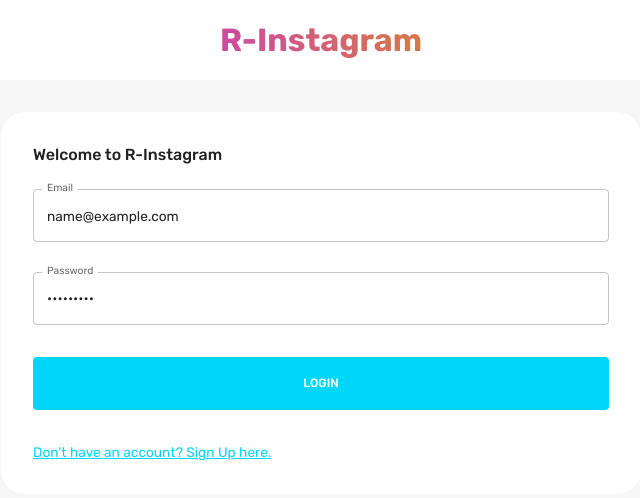
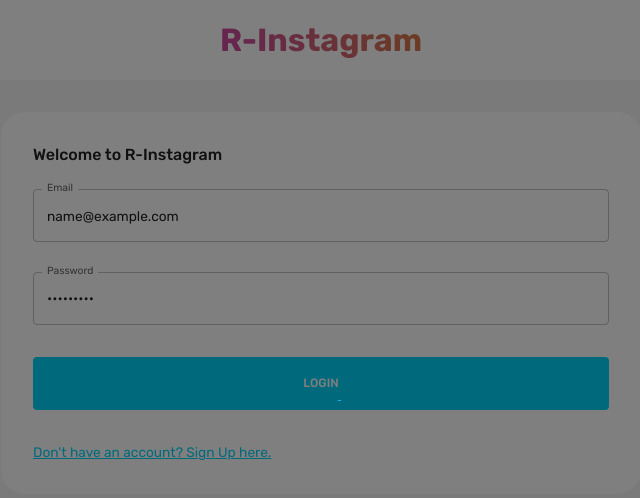
Before and after one commit to iam-riyaz/R-Instagram, a React (Vite) app in the folder Frontend/: page / in a window 1280 px wide. Both pictures are taken after typing "name@example.com", "Sample123" into the empty fields and a click on the button "LOGIN". Shown: the top 498 px of the page, without its empty margins (319-959 px from the left). Built offline with nearby package versions, Linux system fonts and the light colour scheme; no server answers; a web font is replaced by a local one.

Commit message:
loading added in login and signup processes.

```diff
--- a/Frontend/src/components/loading/Loading.jsx
+++ b/Frontend/src/components/loading/BackdropLoading.jsx
@@ -4,21 +4,16 @@ import CircularProgress from '@mui/material/CircularProgress';
 import Button from '@mui/material/Button';
 
 export  function BackdropLoading() {
-  const [open, setOpen] = React.useState(false);
-  const handleClose = () => {
-    setOpen(false);
-  };
-  const handleOpen = () => {
-    setOpen(true);
-  };
+
+
 
   return (
     <div>
-      <Button onClick={handleOpen}>Show backdrop</Button>
+
       <Backdrop
-        sx={{ color: '#fff', zIndex: (theme) => theme.zIndex.drawer + 1 }}
-        open={open}
-        onClick={handleClose}
+        sx={{ color: '#00bfff', zIndex: (theme) => theme.zIndex.drawer + 1 }}
+        open={true}
+
       >
         <CircularProgress color="inherit" />
       </Backdrop>
--- a/Frontend/src/pages/loginPage/Form.jsx
+++ b/Frontend/src/pages/loginPage/Form.jsx
@@ -17,6 +17,7 @@ import Dropzone from "react-dropzone";
 import { FlexBetween } from "../../components/FlexBetween.jsx";
 import { firebaseStorage } from "../../config/firebase.config.js";
 import { getDownloadURL, ref, uploadBytes } from "firebase/storage";
+import { BackdropLoading } from "../../components/loading/BackdropLoading.jsx";
 
 const registerSchema = yup.object().shape({
   firstName: yup.string().required("required"),
@@ -53,11 +54,13 @@ export const Form = () => {
   const { palette } = useTheme();
   const dispatch = useDispatch();
   const navigate = useNavigate();
+  const [isLoading,setIsLoading] = useState(false)
   const isNonMobile = useMediaQuery("(min-width:600px)");
   const isLogin = pageType === "login";
   const isRegister = pageType === "register";
 
   const register = async (values, onSubmitProps) => {
+    setIsLoading(true)
     // this allows us to send form info with image
     const formData = new FormData();
     for (let value in values) {
@@ -80,13 +83,17 @@ export const Form = () => {
     const savedUser = await savedUserResponse.json();
     onSubmitProps.resetForm();
 
+    if(savedUser){setIsLoading(false)}
     console.log({ savedUser });
     if (savedUser) {
+
       setPageType("login");
+
     }
   };
 
   const login = async (values, onSubmitProps) => {
+    setIsLoading((e)=>!e)
     const loggedInResponse = await fetch("https://r-instagram-web.onrender.com/users/login", {
       method: "POST",
       headers: { "Content-Type": "application/json" },
@@ -94,6 +101,9 @@ export const Form = () => {
     });
     const loggedIn = await loggedInResponse.json();
     onSubmitProps.resetForm();
+    if(loggedIn){
+      setIsLoading(false)
+    }
     if (loggedIn) {
       dispatch(
         setLogin({
@@ -111,6 +121,7 @@ export const Form = () => {
   };
 
   return (
+    <>
     <Formik
       onSubmit={handleFormSubmit}
       initialValues={isLogin ? initialValuesLogin : initialValuesRegister}
@@ -277,5 +288,8 @@ export const Form = () => {
         </form>
       )}
     </Formik>
+    {isLoading?<BackdropLoading/>:null}
+    </>
+
   );
 };
```
